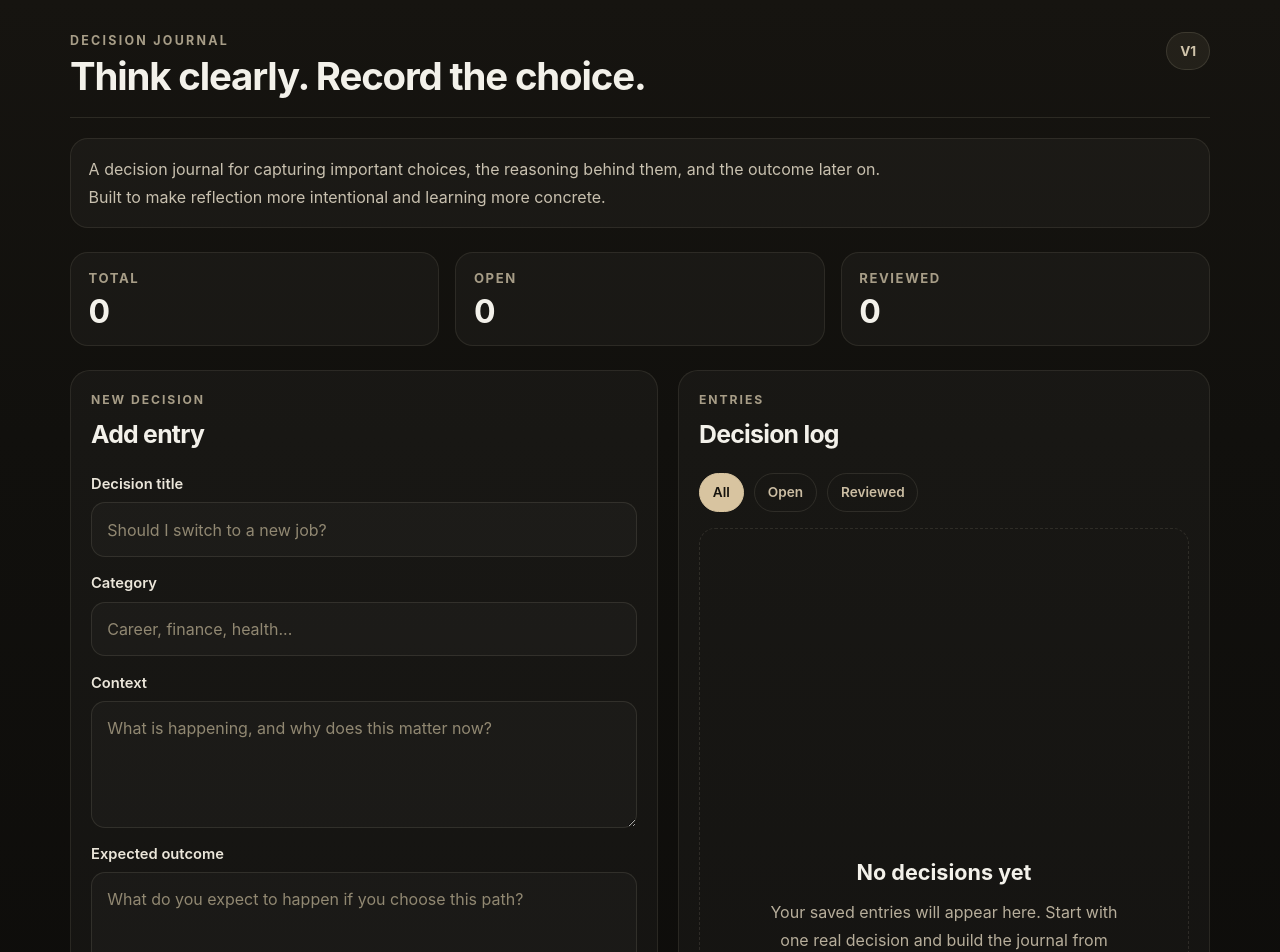
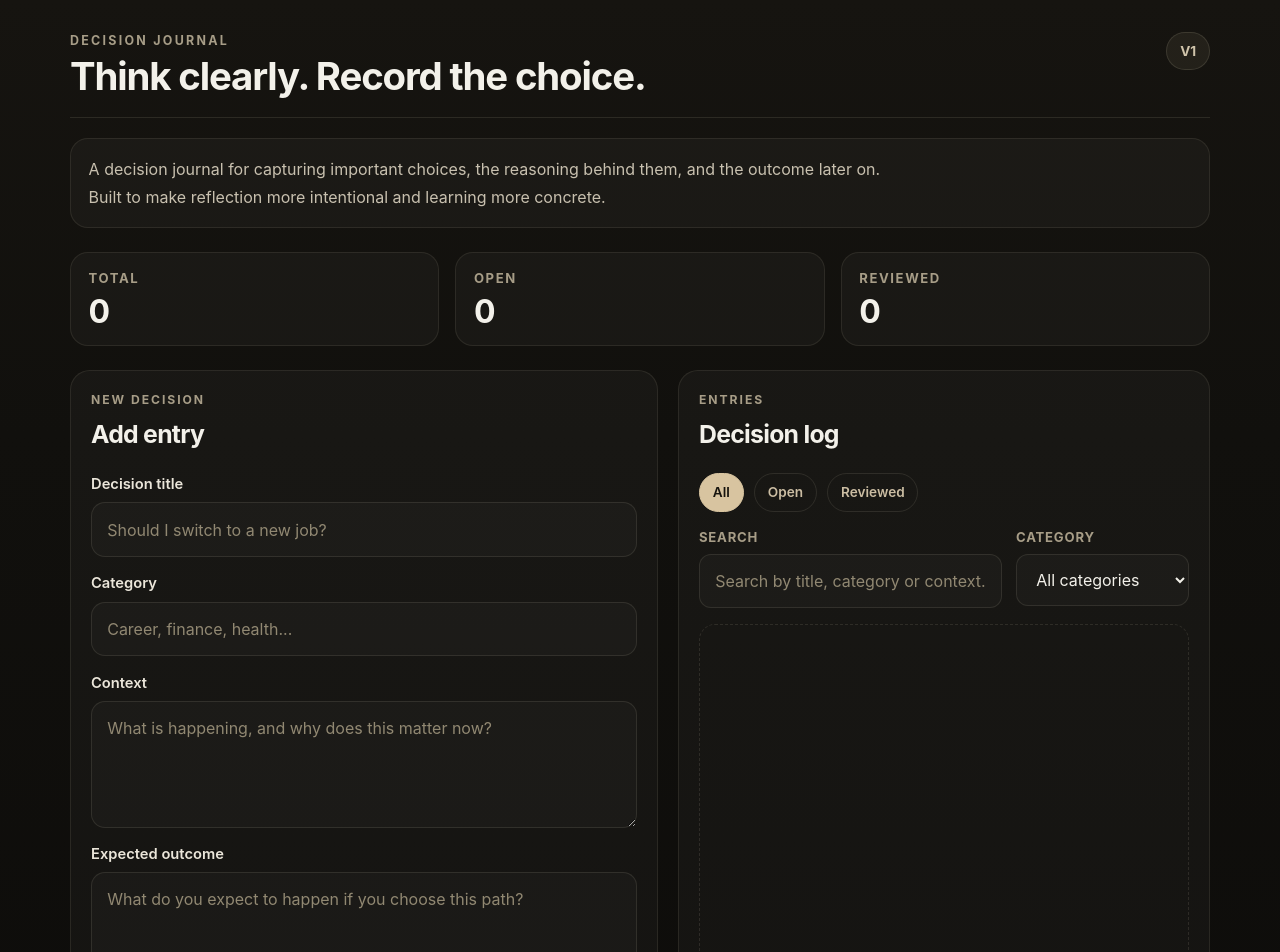
Before and after one commit to xDeew/decision-journal, a React (Vite) app: page / in a window 1280 px wide. Shown: the top 952 px of the page. Built offline with nearby package versions, Linux system fonts and the light colour scheme.

Commit message:
Add search and category filters to decision log

```diff
--- a/src/App.css
+++ b/src/App.css
@@ -465,3 +465,53 @@
     grid-template-columns: 1fr;
   }
 }
+
+.toolbar {
+  display: grid;
+  grid-template-columns: 1.4fr 0.8fr;
+  gap: 0.9rem;
+  margin-bottom: 1rem;
+}
+
+.toolbar-search,
+.toolbar-category {
+  display: flex;
+  flex-direction: column;
+  gap: 0.45rem;
+}
+
+.toolbar label {
+  font-size: 0.82rem;
+  font-weight: 700;
+  letter-spacing: 0.06em;
+  text-transform: uppercase;
+  color: #a79d87;
+}
+
+.toolbar input,
+.toolbar select {
+  width: 100%;
+  padding: 0.85rem 0.95rem;
+  border-radius: 12px;
+  border: 1px solid rgba(214, 202, 179, 0.12);
+  background: rgba(255, 255, 255, 0.025);
+  color: #f3f1ea;
+  font: inherit;
+}
+
+.toolbar input::placeholder {
+  color: #918872;
+}
+
+.toolbar input:focus,
+.toolbar select:focus {
+  outline: none;
+  border-color: rgba(210, 188, 145, 0.5);
+  background: rgba(255, 255, 255, 0.04);
+}
+
+@media (max-width: 700px) {
+  .toolbar {
+    grid-template-columns: 1fr;
+  }
+}
--- a/src/App.tsx
+++ b/src/App.tsx
@@ -44,6 +44,8 @@ function App() {
   const [reviewText, setReviewText] = useState('')
   const [statusFilter, setStatusFilter] = useState<'all' | 'open' | 'reviewed'>('all')
   const [reflectionText, setReflectionText] = useState('')
+  const [searchTerm, setSearchTerm] = useState('')
+  const [selectedCategory, setSelectedCategory] = useState('all')
 
   useEffect(() => {
     const storedDecisions = localStorage.getItem(DECISIONS_STORAGE_KEY)
@@ -152,18 +154,33 @@ function App() {
     setReviewText('')
     setReflectionText('')
   }
+  const filteredDecisions = decisions.filter((decision) => {
+    const matchesStatus =
+      statusFilter === 'all' ? true : decision.status === statusFilter
 
-  const filteredDecisions = decisions.filter((decision) => {
-    if (statusFilter === 'all') {
-      return true
-    }
+    const matchesCategory =
+      selectedCategory === 'all' ? true : decision.category === selectedCategory
 
-    return decision.status === statusFilter
+    const normalizedSearch = searchTerm.trim().toLowerCase()
+
+    const matchesSearch =
+      normalizedSearch === ''
+        ? true
+        : decision.title.toLowerCase().includes(normalizedSearch) ||
+        decision.category.toLowerCase().includes(normalizedSearch) ||
+        decision.context.toLowerCase().includes(normalizedSearch)
+
+    return matchesStatus && matchesCategory && matchesSearch
   })
 
   const totalDecisions = decisions.length
   const openDecisions = decisions.filter((decision) => decision.status === 'open').length
   const reviewedDecisions = decisions.filter((decision) => decision.status === 'reviewed').length
+
+
+  const availableCategories = Array.from(
+    new Set(decisions.map((decision) => decision.category))
+  ).sort()
 
   return (
     <main className="app-shell">
@@ -315,19 +332,42 @@ function App() {
             </button>
           </div>
 
+          <div className="toolbar">
+            <div className="toolbar-search">
+              <label htmlFor="search-decisions">Search</label>
+              <input
+                id="search-decisions"
+                type="text"
+                placeholder="Search by title, category or context..."
+                value={searchTerm}
+                onChange={(event) => setSearchTerm(event.target.value)}
+              />
+            </div>
+
+            <div className="toolbar-category">
+              <label htmlFor="category-filter">Category</label>
+              <select
+                id="category-filter"
+                value={selectedCategory}
+                onChange={(event) => setSelectedCategory(event.target.value)}
+              >
+                <option value="all">All categories</option>
+                {availableCategories.map((category) => (
+                  <option key={category} value={category}>
+                    {category}
+                  </option>
+                ))}
+              </select>
+            </div>
+          </div>
+
           {filteredDecisions.length === 0 ? (
             <div className="empty-state">
               <div>
-                <h3>
-                  {statusFilter === 'all'
-                    ? 'No decisions yet'
-                    : `No ${statusFilter} decisions`}
-                </h3>
-
+                <h3>No matching decisions</h3>
                 <p>
-                  {statusFilter === 'all'
-                    ? 'Your saved entries will appear here. Start with one real decision and build the journal from there.'
-                    : `There are currently no decisions in the "${statusFilter}" state.`}
+                  Try changing the status, category, or search filters, or add a new
+                  decision to get started.
                 </p>
               </div>
             </div>
```
